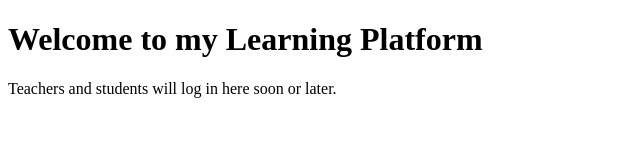
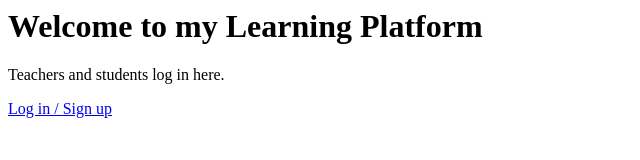
Before and after one commit to mikelsenour/LMS, a plain HTML site: page index.html in a window 1280 px wide. Shown: the whole page, without its empty margins (0-640 px from the left). Drawn offline with Linux system fonts and the light colour scheme.

Commit message:
link home page to login

```diff
--- a/index.html
+++ b/index.html
@@ -1,12 +1,5 @@
-<!DOCTYPE html>
-<html lang="en">
-<head>
-  <meta charset="UTF-8">
-  <meta name="viewport" content="width=device-width, initial-scale=1.0">
-  <title>My LMS</title>
-</head>
 <body>
   <h1>Welcome to my Learning Platform</h1>
-  <p>Teachers and students will log in here soon or later.</p>
+  <p>Teachers and students log in here.</p>
+  <a href="auth.html">Log in / Sign up</a>
 </body>
-</html>
```
